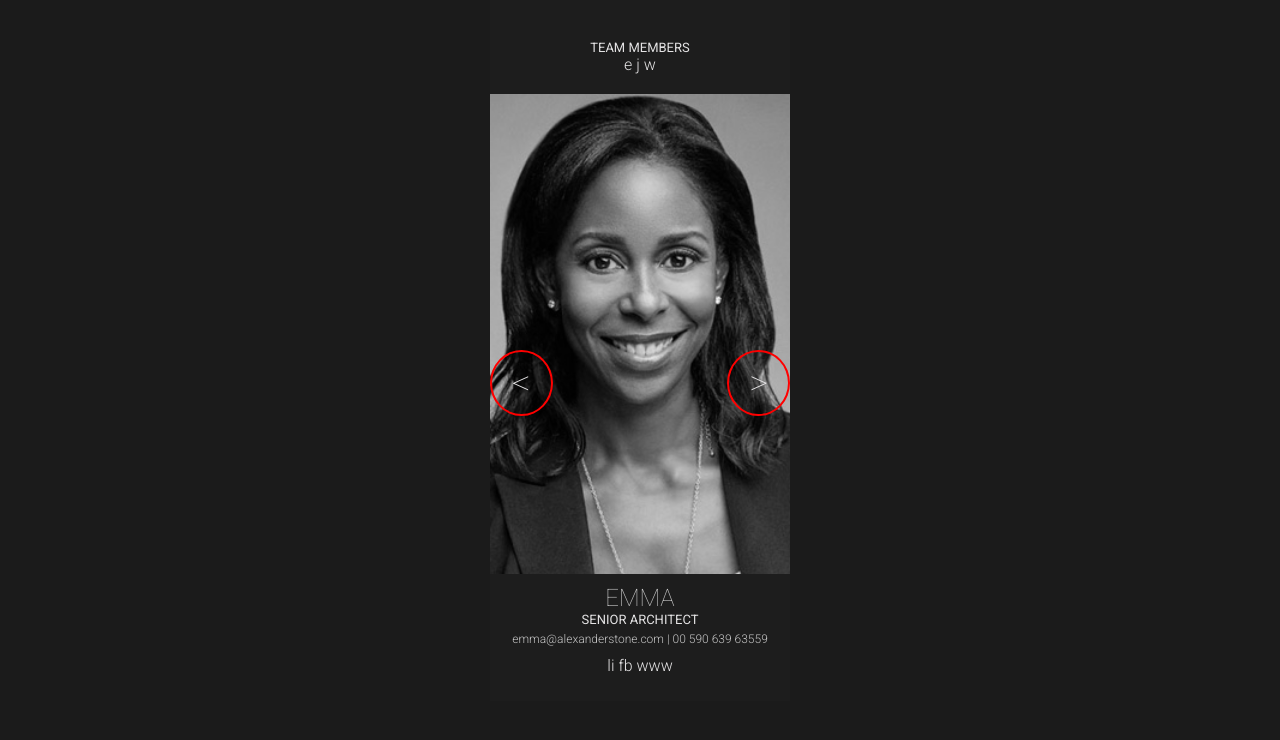
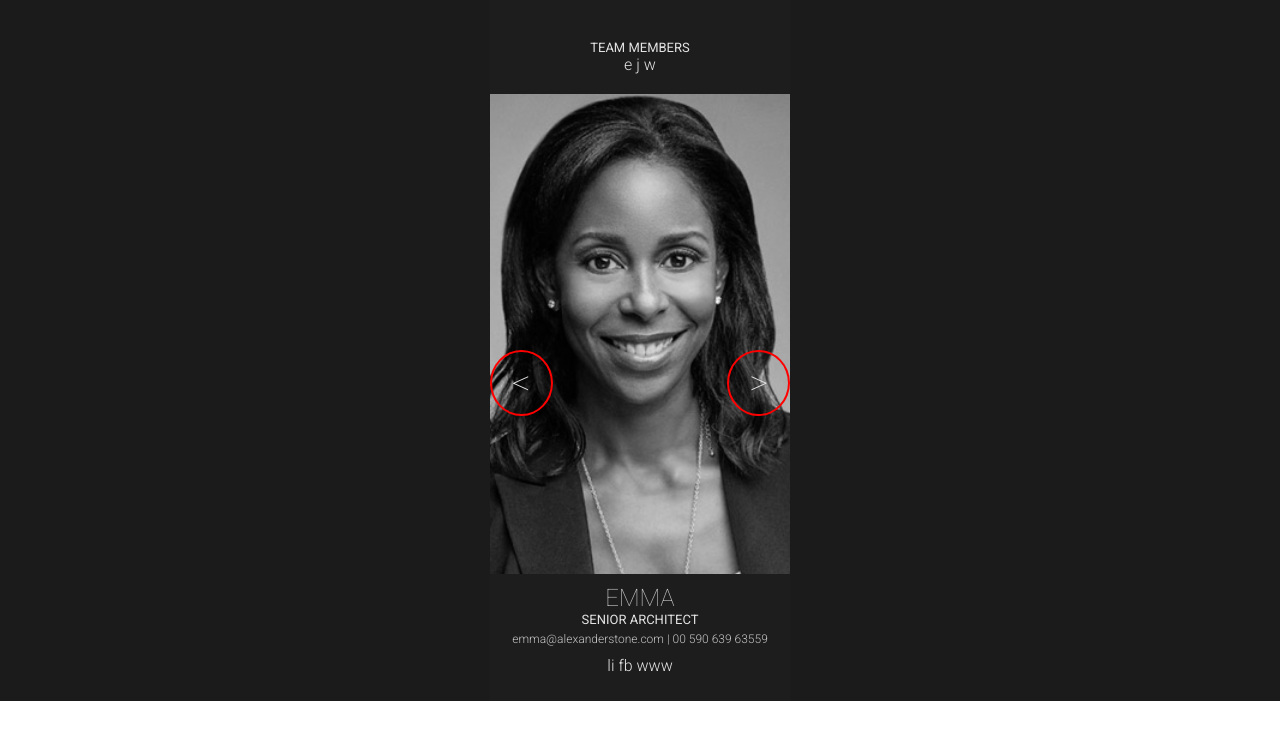
Before and after one commit to adamgonzls/ui006_userprofile, a plain HTML site: page index.html in a window 1280 px wide. Drawn offline with Linux system fonts and the light colour scheme.

Commit message:
Update 2018-11-04T23:01:22.946Z

```diff
--- a/styles.css
+++ b/styles.css
@@ -70,8 +70,7 @@ p {
 ; }
 
 .page-container {
-  background: var(--shadow);
-  height: 100vh; }
+  background: var(--shadow); }
 
 main {
   margin: 0 auto;
```
Also changed, not shown: 1 other file.
